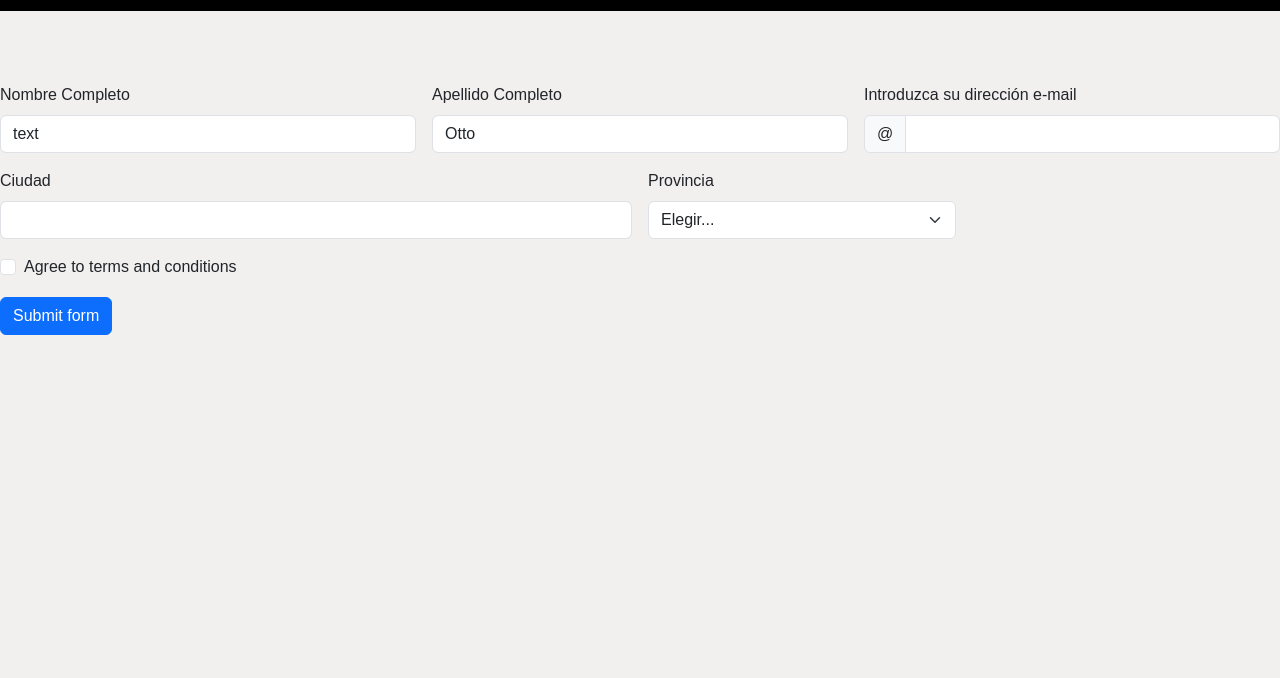
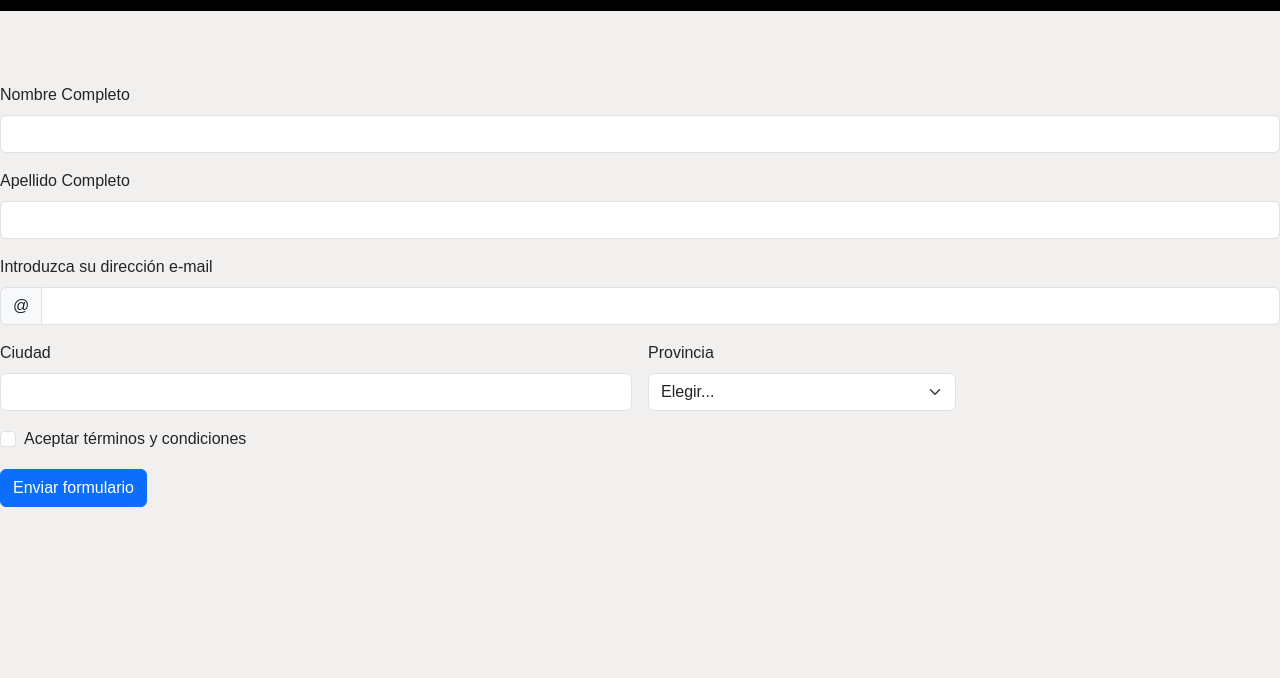
Before and after one commit to IvanClar1a/Coder-House, a plain HTML site: page Pages/contact.html in a window 1280 px wide. Shown: the part 64-742 px from the top of the page. Drawn offline with nearby package versions, Linux system fonts and the light colour scheme; a web font is replaced by a local one.

Commit message:
haciendo formulario con bostrap

```diff
--- a/Pages/contact.html
+++ b/Pages/contact.html
@@ -54,21 +54,21 @@
     <!--Formulario de inscripcion-->
 
     <form class="row g-3 needs-validation" novalidate>
-        <div class="col-md-4">
+        <div class="row-md-4">
           <label for="validationCustom01" class="form-label">Nombre Completo</label>
-          <input type="text" class="form-control" id="validationCustom01" value="text" required>
+          <input type="text" class="form-control" id="validationCustom01"  required>
           <div class="valid-feedback">
-            Looks good!
+            ¡Se ve bien!
           </div>
         </div>
-        <div class="col-md-4">
+        <div class="row-md-4">
           <label for="validationCustom02" class="form-label">Apellido Completo</label>
-          <input type="text" class="form-control" id="validationCustom02" value="Otto" required>
+          <input type="text" class="form-control" id="validationCustom02" required>
           <div class="valid-feedback">
-            Looks good!
+            ¡Se ve bien!
           </div>
         </div>
-        <div class="col-md-4">
+        <div class="row-md-4">
           <label for="validationCustomUsername" class="form-label">Introduzca su dirección e-mail</label>
           <div class="input-group has-validation">
             <span class="input-group-text" id="inputGroupPrepend">@</span>
@@ -101,17 +101,17 @@
           <div class="form-check">
             <input class="form-check-input" type="checkbox" value="" id="invalidCheck" required>
             <label class="form-check-label" for="invalidCheck">
-              Agree to terms and conditions
+                Aceptar términos y condiciones
             </label>
             <div class="invalid-feedback">
-              You must agree before submitting.
+                Debes aceptar antes de enviar.
             </div>
           </div>
         </div>
         <div class="col-12">
-          <button class="btn btn-primary" type="submit">Submit form</button>
+          <button class="btn btn-primary" type="submit">Enviar formulario</button>
         </div>
-      </form>
+    </form>
 
 
 
```
